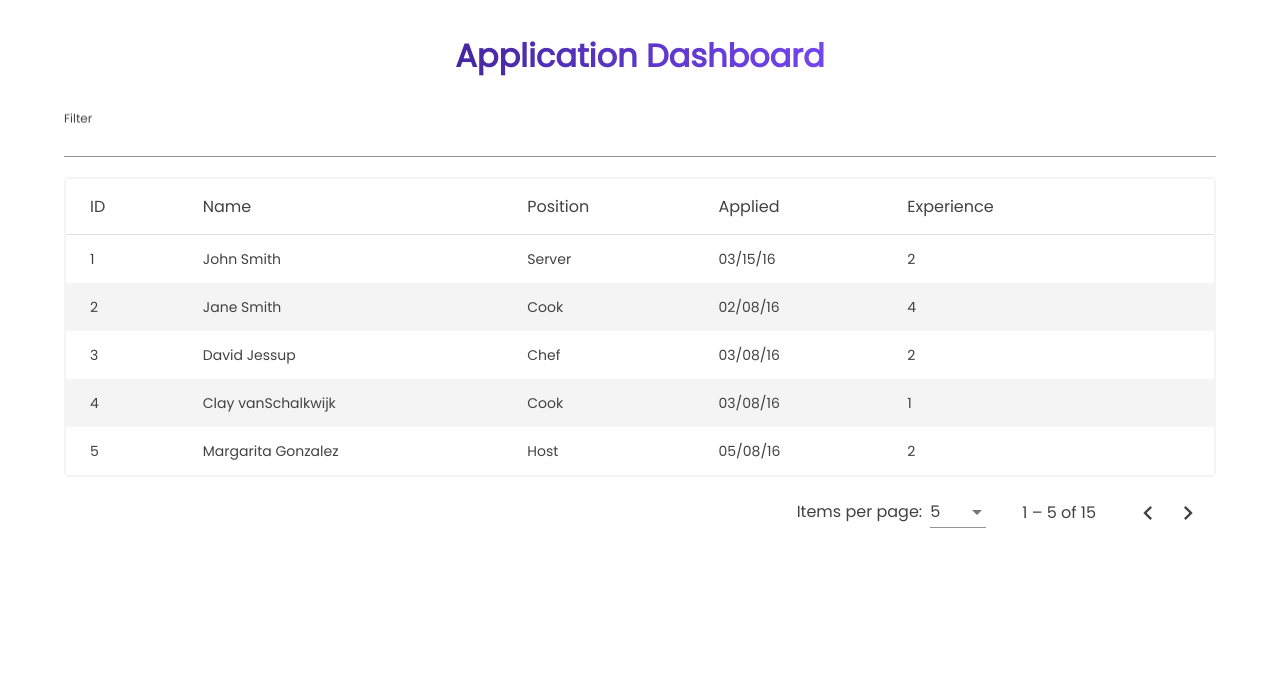
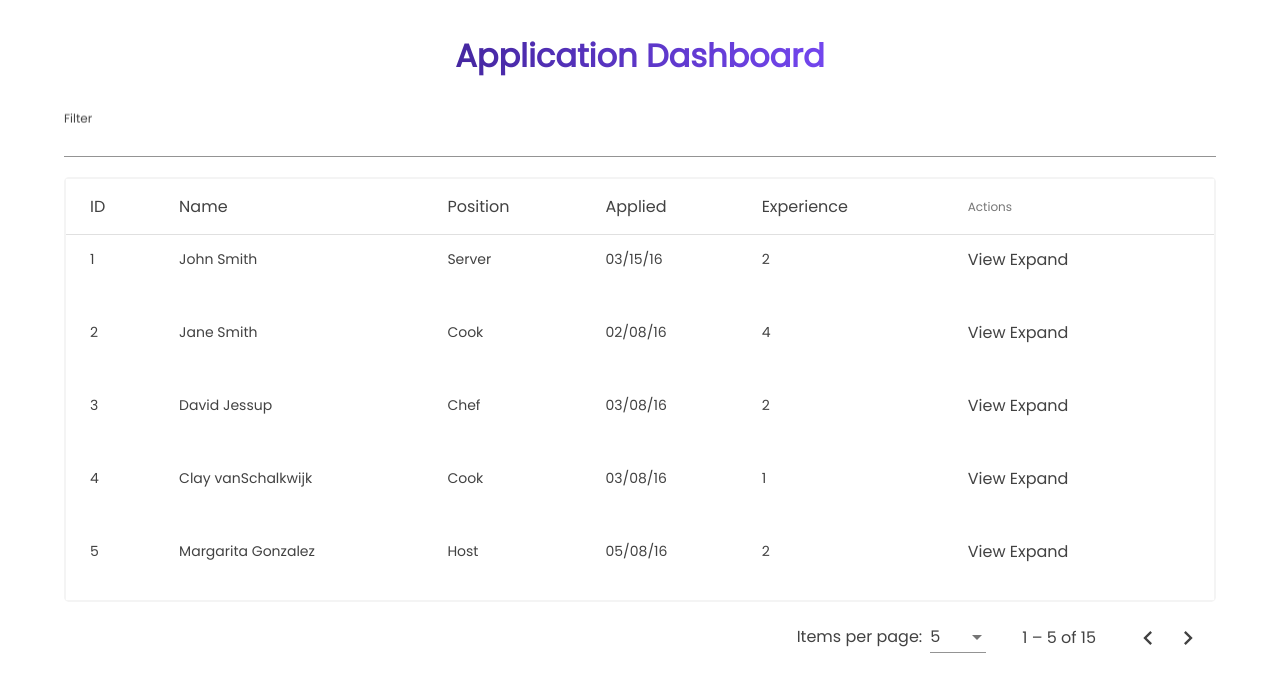
Before and after one commit to reyesdmusic/application-dashboard, an Angular app in the folder application-dashboard/: page / in a window 1280 px wide. Shown: the top 692 px of the page. Built offline with nearby package versions, Linux system fonts and the light colour scheme.

Commit message:
Enable row detail expansion

```diff
--- a/application-dashboard/src/app/components/applications-table/applications-table.component.html
+++ b/application-dashboard/src/app/components/applications-table/applications-table.component.html
@@ -9,6 +9,7 @@
       [dataSource]="dataSource"
       class="mat-elevation-z8 width-100 applications-table"
       matSort
+      multiTemplateDataRows
     >
       <!-- ID Column -->
       <ng-container matColumnDef="id">
@@ -40,8 +41,32 @@
         <td mat-cell *matCellDef="let element">{{ element.experience }}</td>
       </ng-container>
 
+      <ng-container matColumnDef="actions">
+        <th mat-header-cell *matHeaderCellDef>Actions</th>
+        <td mat-cell *matCellDef="let element">
+          <a mat-button (click)="element.isExpanded = !element.isExpanded"
+            >View Expand</a
+          >
+        </td>
+      </ng-container>
+
+      <ng-container matColumnDef="expandedDetail">
+        <td
+          mat-cell
+          *matCellDef="let element"
+          [attr.colspan]="displayedColumns.length"
+        >
+          <div>{{ element.name }}</div>
+        </td>
+      </ng-container>
+
       <tr mat-header-row *matHeaderRowDef="displayedColumns"></tr>
       <tr mat-row *matRowDef="let row; columns: displayedColumns"></tr>
+      <tr
+        mat-row
+        *matRowDef="let row; columns: ['expandedDetail']"
+        [@detailExpand]="row.isExpanded ? 'expanded' : 'collapsed'"
+      ></tr>
     </table>
     <mat-paginator
       [length]="applications.length"
--- a/application-dashboard/src/app/components/applications-table/applications-table.component.ts
+++ b/application-dashboard/src/app/components/applications-table/applications-table.component.ts
@@ -4,26 +4,32 @@ import { Application } from '../../../models/Application';
 import { MatSort } from '@angular/material/sort';
 import { MatPaginator } from '@angular/material/paginator';
 import { MatTableDataSource } from '@angular/material/table';
+import { animate, state, style, transition, trigger } from '@angular/animations';
+import { ScrollStrategyOptions } from '@angular/cdk/overlay';
 
 @Component({
   selector: 'app-applications-table',
   templateUrl: './applications-table.component.html',
-  styleUrls: ['./applications-table.component.css']
+  styleUrls: ['./applications-table.component.css'],
+  animations: [
+    trigger('detailExpand', [
+      state('collapsed', style({ height: '0', transform: 'scaleY(0)' })),
+      state('expanded', style({ height: '*', transform: 'scaleY(1)' })),
+      transition('expanded <=> collapsed', animate('225ms cubic-bezier(0.4, 0.0, 0.2, 1)')),
+    ])
+  ]
 })
 export class ApplicationsTableComponent implements OnInit {
-  constructor(private applicationService: ApplicationService) {
-    this.dataSource = [];
-    this.applications = [];
-  }
-  displayedColumns: string[] = ['id', 'name', 'position', 'applied', 'experience'];
-  dataSource: MatTableDataSource<Application> | [];
-  applications: Application[] | [];
+  constructor(private applicationService: ApplicationService) {}
+  displayedColumns: string[] = ['id', 'name', 'position', 'applied', 'experience', 'actions'];
+  applications: Application[] = this.applicationService.getApplications();
+  dataSource: MatTableDataSource<Application> = new MatTableDataSource(this.applications);
+  isTableExpanded: boolean = false;
 
   @ViewChild(MatSort, { static: true }) sort!: MatSort;
   @ViewChild(MatPaginator, { static: true }) paginator!: MatPaginator;
 
   ngOnInit(): void {
-    this.dataSource = new MatTableDataSource(this.applicationService.getApplications());
     this.dataSource.sort = this.sort;
     this.dataSource.paginator = this.paginator;
   }
```
